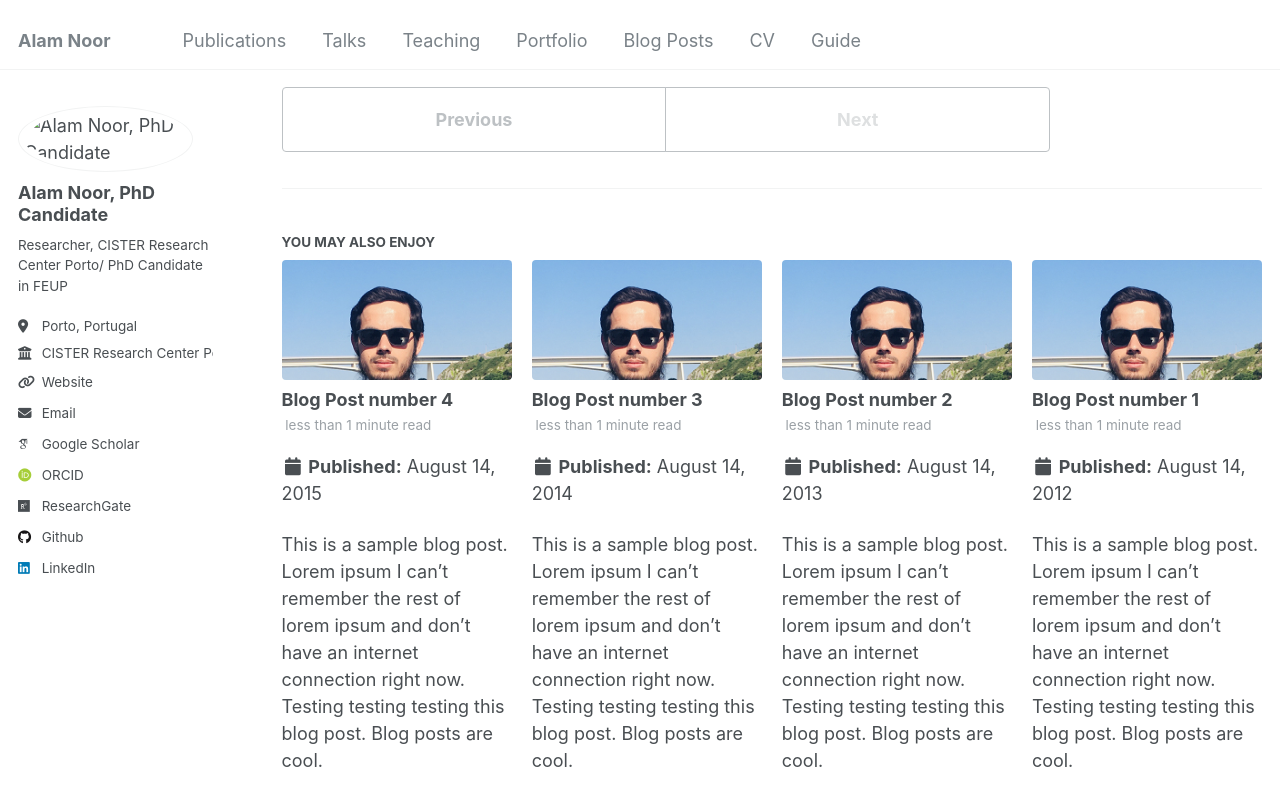
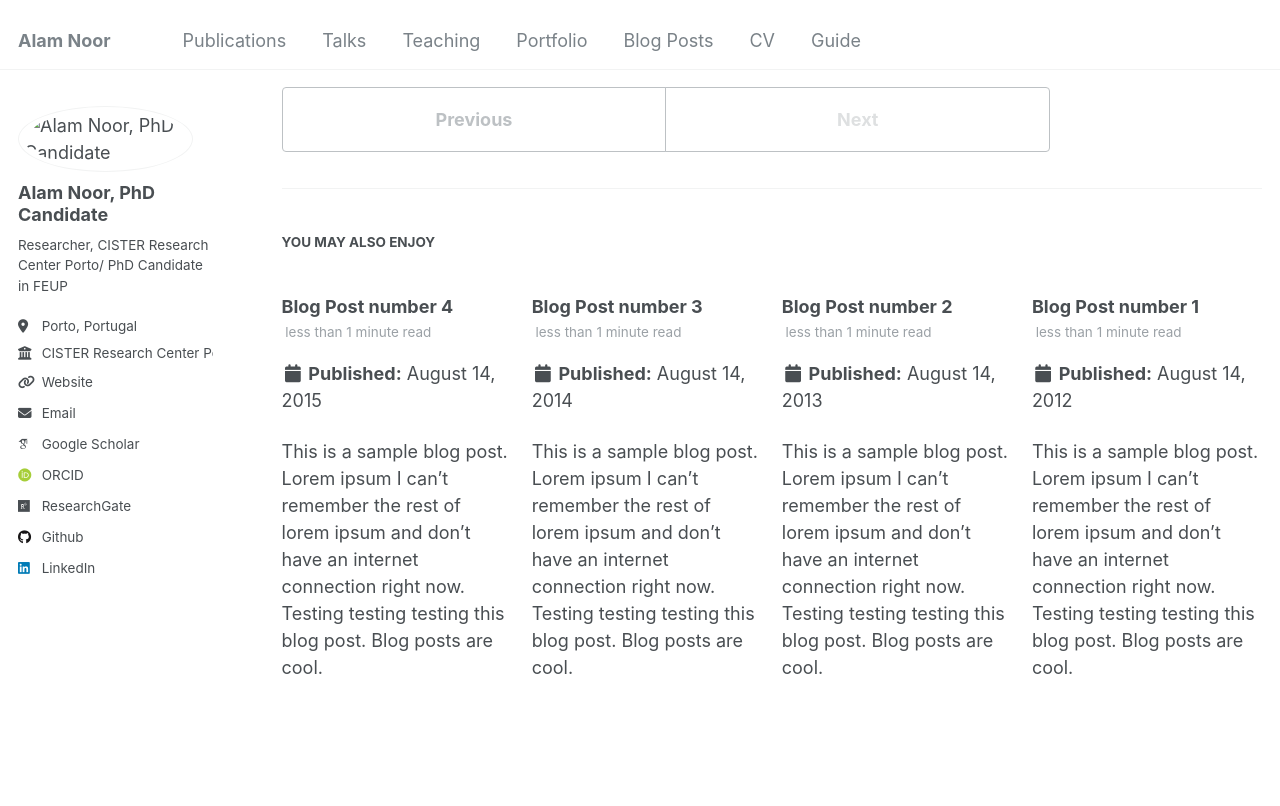
Before and after one commit to Alamnoor/alamnoor.github.io, a Jekyll site: the page built from _posts/2199-01-01-future-post.md, in a window 1280 px wide and 900 px high, scrolled down 506 px. Shown: the top 806 px of the window. Built offline with Jekyll 4.4.1, drawn with Linux system fonts in a browser that asks for light colours; some web fonts are replaced.

Commit message:
Update _config.yml

```diff
--- a/_config.yml
+++ b/_config.yml
@@ -84,7 +84,7 @@ publication_category:
     title: 'Conference Papers'
 
 # Site Settings
-teaser                   :  "aimage.png" # filename of teaser fallback teaser image placed in /images/, .e.g. "500x300.png"
+teaser                   :  "/images/aimage.png" # filename of teaser fallback teaser image placed in /images/, .e.g. "500x300.png"
 breadcrumbs              : false # true, false (default)
 words_per_minute         : 160
 future                   : true
```
